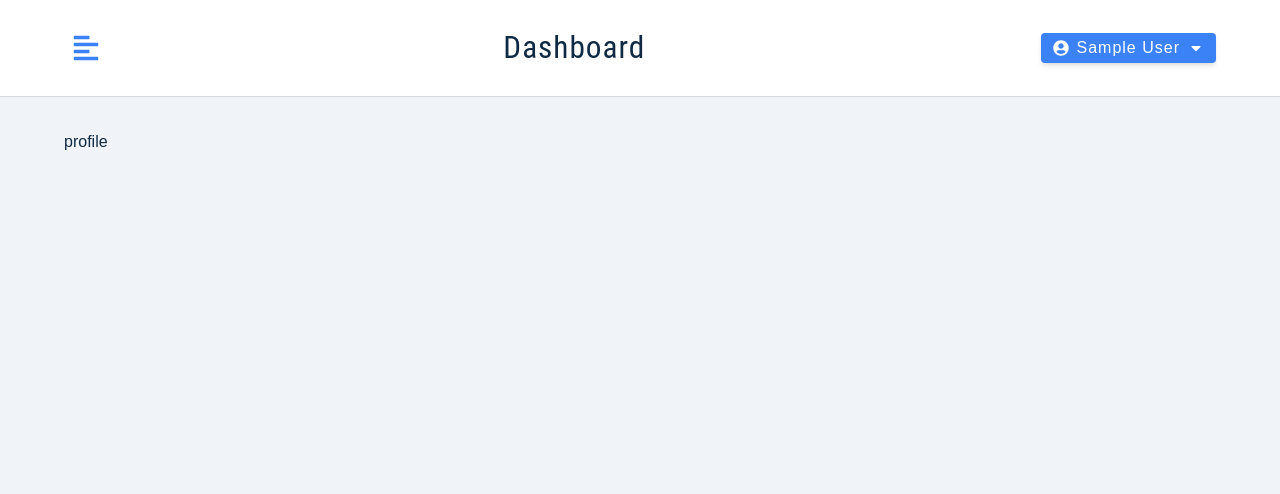
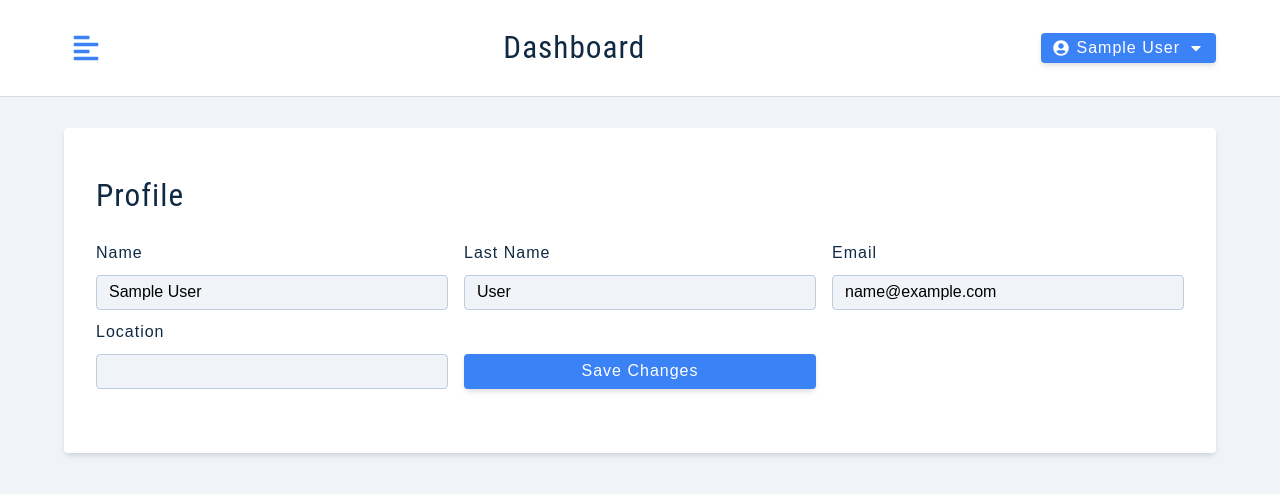
Before and after one commit to Temeljkovitch/jobster-course-project, a React (Vite) app: page /profile in a window 1280 px wide. Shown: the top 494 px of the page. Built offline with nearby package versions, Linux system fonts and the light colour scheme; sample sign-in values are in the browser's storage.

Commit message:
Profile page & Update profile functionality

```diff
--- a/src/features/user/userSlice.js
+++ b/src/features/user/userSlice.js
@@ -37,6 +37,27 @@ export const loginUser = createAsyncThunk(
   }
 );
 
+export const updateUser = createAsyncThunk(
+  "user/updateUser",
+  async (user, thunkAPI) => {
+    try {
+      const token = thunkAPI.getState().user.user.token;
+      const response = await customFetch.patch("/auth/updateUser", user, {
+        headers: {
+          Authorization: `Bearer ${token}`,
+        },
+      });
+      return response.data;
+    } catch (error) {
+      if (error.response.status === 401) {
+        thunkAPI.dispatch(logoutUser());
+        return thunkAPI.rejectWithValue("Unauthorized! Logging out...");
+      }
+      return thunkAPI.rejectWithValue(error.response.data.msg);
+    }
+  }
+);
+
 const userSlice = createSlice({
   name: "user",
   initialState,
@@ -48,7 +69,6 @@ const userSlice = createSlice({
       removeUserFromLocalStorage(state.user);
       state.user = null;
       state.isSidebarOpen = false;
-      toast.success("Logout successfully!");
     },
   },
   extraReducers: (builder) => {
@@ -58,8 +78,8 @@ const userSlice = createSlice({
       })
       .addCase(registerUser.fulfilled, (state, action) => {
         state.isLoading = false;
-        state.user = action.payload;
         const { user } = action.payload;
+        state.user = user;
         addUserToLocalStorage(user);
         toast.success(`Hello there, ${user.name}!`);
       })
@@ -73,13 +93,28 @@ const userSlice = createSlice({
       })
       .addCase(loginUser.fulfilled, (state, action) => {
         state.isLoading = false;
-        state.user = action.payload;
         const { user } = action.payload;
+        state.user = user;
         addUserToLocalStorage(user);
         toast.success(`Welcome back, ${user.name}!`);
       })
       .addCase(loginUser.rejected, (state, action) => {
+        state.isLoading = false;
+        const errorMessage = action.payload;
+        toast.error(errorMessage);
+      })
+      .addCase(updateUser.pending, (state) => {
         state.isLoading = true;
+      })
+      .addCase(updateUser.fulfilled, (state, action) => {
+        state.isLoading = false;
+        const { user } = action.payload;
+        state.user = user;
+        addUserToLocalStorage(user);
+        toast.success("Profile updated successfully!");
+      })
+      .addCase(updateUser.rejected, (state, action) => {
+        state.isLoading = false;
         const errorMessage = action.payload;
         toast.error(errorMessage);
       });
--- a/src/pages/Dashboard/Profile.jsx
+++ b/src/pages/Dashboard/Profile.jsx
@@ -1,5 +1,75 @@
+import { FormRow } from "../../components";
+import { useState } from "react";
+import { useDispatch, useSelector } from "react-redux";
+import { toast } from "react-toastify";
+import Wrapper from "../../assets/wrappers/DashboardFormPage";
+import { updateUser } from "../../features/user/userSlice";
+
 const Profile = () => {
-  return <div>profile</div>;
+  const { isLoading, user } = useSelector((store) => store.user);
+  const dispatch = useDispatch();
+
+  const [userData, setUserData] = useState({
+    name: user?.name || "",
+    email: user?.email || "",
+    lastName: user?.lastName || "",
+    location: user?.location || "",
+  });
+
+  const handleSubmit = (event) => {
+    event.preventDefault();
+    const { name, lastName, email, location } = userData;
+    if (!name || !email || !lastName || !location) {
+      toast.error("Pelase, fill out all fields!");
+      return;
+    }
+    dispatch(updateUser({name, lastName, email, location}))
+  };
+
+  const handleChange = (event) => {
+    setUserData({
+      ...userData,
+      [event.target.name]: event.target.value,
+    });
+  };
+
+  return (
+    <Wrapper>
+      <form className="form" onSubmit={handleSubmit}>
+        <h3>profile</h3>
+        <div className="form-center">
+          <FormRow
+            type="text"
+            name="name"
+            value={userData.name}
+            handleChange={handleChange}
+          />
+          <FormRow
+            type="text"
+            name="lastName"
+            text="last name"
+            value={userData.lastName}
+            handleChange={handleChange}
+          />
+          <FormRow
+            type="email"
+            name="email"
+            value={userData.email}
+            handleChange={handleChange}
+          />
+          <FormRow
+            type="text"
+            name="location"
+            value={userData.location}
+            handleChange={handleChange}
+          />
+          <button type="submit" className="btn btn-block">
+            {isLoading ? "please, wait..." : "save changes"}
+          </button>
+        </div>
+      </form>
+    </Wrapper>
+  );
 };
 
 export default Profile;
```
